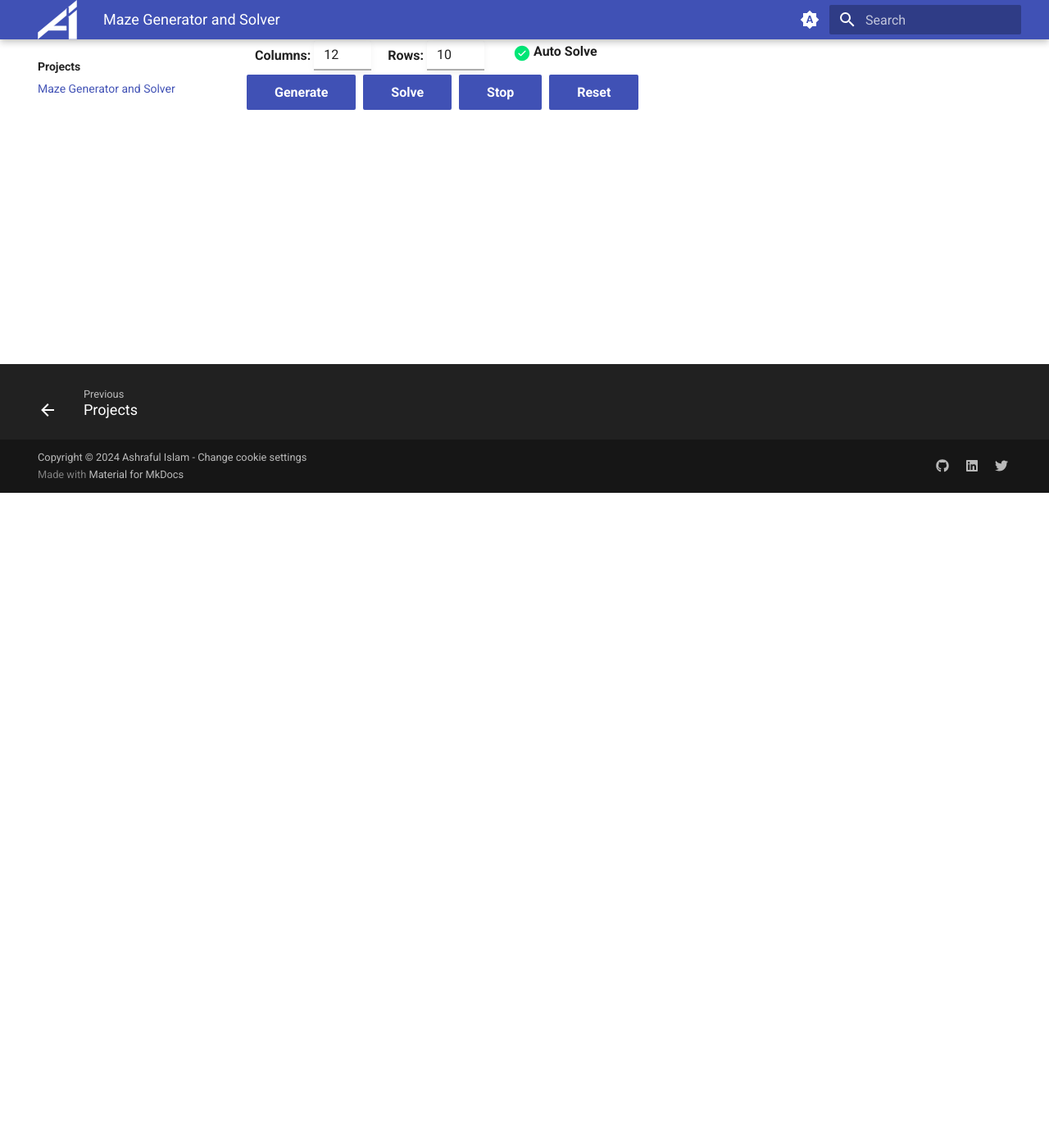
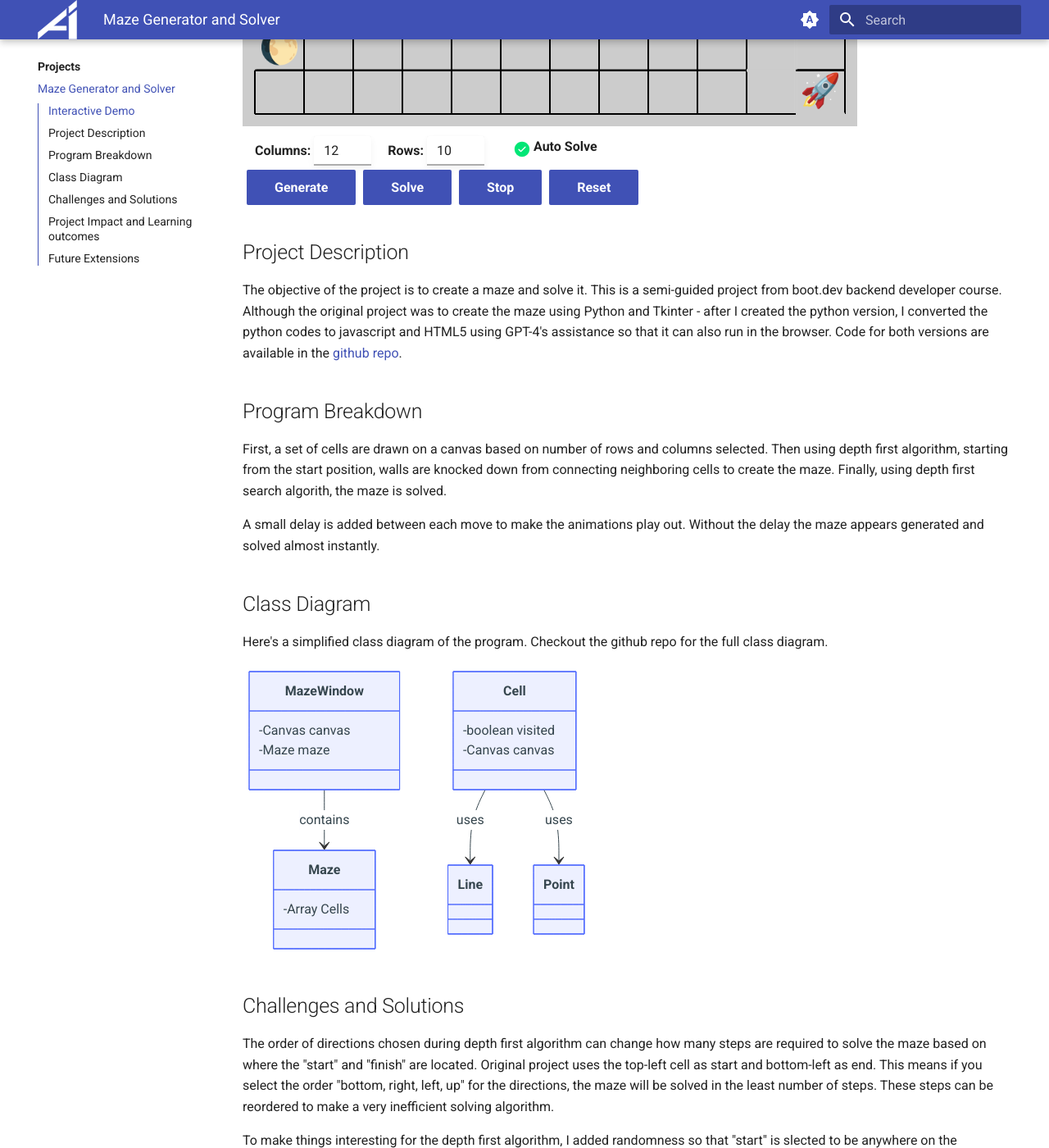
Before and after one commit to 1-ashraful-islam/1-ashraful-islam.github.io, an MkDocs documentation site: the page built from docs/projects/maze-generator-and-solver.md, in a window 1280 px wide and 1400 px high, scrolled down 799 px. Shown: the whole window at 82% size. Built offline with MkDocs 1.6.1 and Material for MkDocs 9.7.7, drawn with Linux system fonts in a browser that asks for light colours; plug-ins that fetch from the network failed and are left out; comment, search, counter and statistics services are not loaded; some of the changed text lies outside the part shown.

Commit message:
adds more details to the maze solver project, remove analytics for now

````diff
--- a/docs/projects/maze-generator-and-solver.md
+++ b/docs/projects/maze-generator-and-solver.md
@@ -1,5 +1,8 @@
-# Maze Solver
+# Maze Generator and Solver
 
+Try the Maze generator, read more about it [below](#project-description), or check the code in [github repo](https://github.com/1-ashraful-islam/boot.dev-projects).
+
+## Interactive Demo
 <div id="mazeApp">
   <canvas id="myCanvas" width="800" height="600"></canvas>
 </div>
@@ -79,3 +82,59 @@
         }
     }
 </style>
+
+## Project Description
+The objective of the project is to create a maze and solve it. This is a semi-guided project from boot.dev backend developer course. Although the original project was to create the maze using Python and Tkinter - after I created the python version, I converted the python codes to javascript and HTML5 using GPT-4's assistance so that it can also run in the browser. Code for both versions are available in the [github repo](https://github.com/1-ashraful-islam/boot.dev-projects).
+
+## Program Breakdown
+
+First, a set of cells are drawn on a canvas based on number of rows and columns selected. Then using depth first algorithm, starting from the start position, walls are knocked down from connecting neighboring cells to create the maze. Finally, using depth first search algorith, the maze is solved.
+
+A small delay is added between each move to make the animations play out. Without the delay the maze appears generated and solved almost instantly.
+
+## Class Diagram
+
+Here's a simplified class diagram of the program. Checkout the github repo for the full class diagram.
+
+```mermaid
+classDiagram
+    class Maze {
+        -Array Cells
+    }
+
+    class MazeWindow {
+        -Canvas canvas
+        -Maze maze
+    }
+
+    class Cell {
+        -boolean visited
+        -Canvas canvas
+    }
+
+    class Point {
+    }
+
+    class Line {
+    }
+
+    MazeWindow --> Maze: contains
+    Cell --> Line: uses
+    Cell --> Point: uses
+
+```
+
+## Challenges and Solutions
+The order of directions chosen during depth first algorithm can change how many steps are required to solve the maze based on where the "start" and "finish" are located. Original project uses the top-left cell as start and bottom-left as end. This means if you select the order "bottom, right, left, up" for the directions, the maze will be solved in the least number of steps. These steps can be reordered to make a very inefficient solving algorithm.
+
+To make things interesting for the depth first algorithm, I added randomness so that "start" is slected to be anywhere on the perimeter of the maze and "finish" is selected to be anywhere on the perimter that is at least number of (cell+row)/2 away. Press reset and generate the maze a few times to see this in action!
+
+## Project Impact and Learning outcomes
+This project was fun and I learned a lot in the process. This was the first time I have used Tkinter. I learned how to use the GUI library to create a simple interactive application using python. Afterwards, as I converted the python codes to javascript, I learned how to use HTML5 canvas to create a similar interactive application that can run in the browser. Since my javascript is rusty, I also learned a lot about javascript programming in the process. Having GPT-4 as assistant definitely helped a great deal in the conversion process.
+
+
+## Future Extensions
+- [x] Add emojis to make it more exciting
+- [ ] Add a counter to see how many steps it took to solve the maze
+- [ ] Add options to change the order of directions chosen during depth first algorithm
+- [ ] Add breadth first and A* search algorithms to solve the maze
--- a/mkdocs.yml
+++ b/mkdocs.yml
@@ -38,6 +38,7 @@ theme:
     - content.code.annotate
     - content.tabs.link
     - header.autohide
+    - toc.integrate
   palette:
 
     # Palette toggle for automatic mode
@@ -146,34 +147,34 @@ extra:
         link: https://twitter.com/a__islam
         name: Follow me on Twitter
 
-  analytics:
-      provider: google
-      property: G-73LKLZCSB2
-      feedback:
-        title: Was this page helpful?
-        ratings:
-          - icon: material/emoticon-happy-outline
-            name: This page was helpful
-            data: 1
-            note: >-
-              Thanks for your feedback!
-          - icon: material/emoticon-sad-outline
-            name: This page could be improved
-            data: 0
-            note: >-
-              Thanks for your feedback! Help us improve this page by
-              using our <a href="..." target="_blank" rel="noopener">feedback form</a>.
-  consent:
-    title: Cookie consent
-    description: >-
-      The cookies are used to recognize your repeated visits and save your preferences, as well
-      as to measure the effectiveness of the website content and whether users
-      find what they're searching for. With your consent, you're helping to
-      make the website serve your better.
-    actions:
-      - accept
-      - reject
-      - manage
+  # analytics:
+  #     provider: google
+  #     property: G-73LKLZCSB2
+  #     feedback:
+  #       title: Was this page helpful?
+  #       ratings:
+  #         - icon: material/emoticon-happy-outline
+  #           name: This page was helpful
+  #           data: 1
+  #           note: >-
+  #             Thanks for your feedback!
+  #         - icon: material/emoticon-sad-outline
+  #           name: This page could be improved
+  #           data: 0
+  #           note: >-
+  #             Thanks for your feedback! Help us improve this page by
+  #             using our <a href="..." target="_blank" rel="noopener">feedback form</a>.
+  # consent:
+  #   title: Cookie consent
+  #   description: >-
+  #     The cookies are used to recognize your repeated visits and save your preferences, as well
+  #     as to measure the effectiveness of the website content and whether users
+  #     find what they're searching for. With your consent, you're helping to
+  #     make the website serve your better.
+  #   actions:
+  #     - accept
+  #     - reject
+  #     - manage
 
 # include folders outside docs that should trigger a reload
 watch:
````
